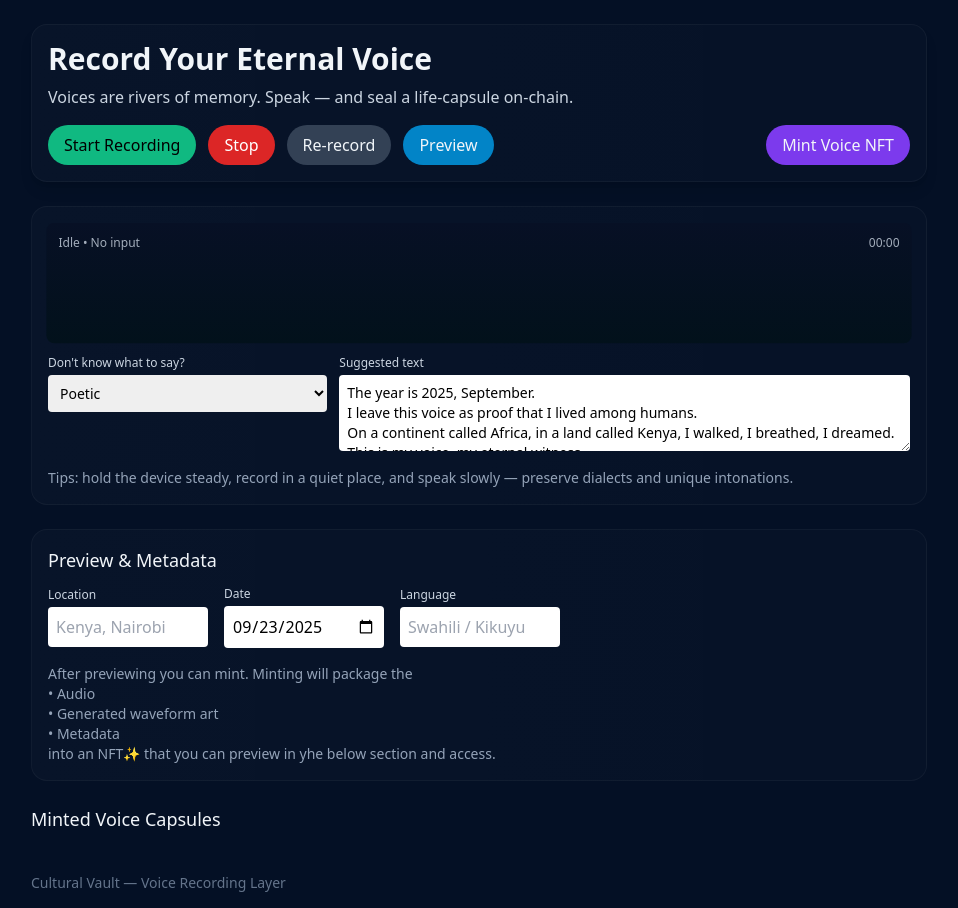
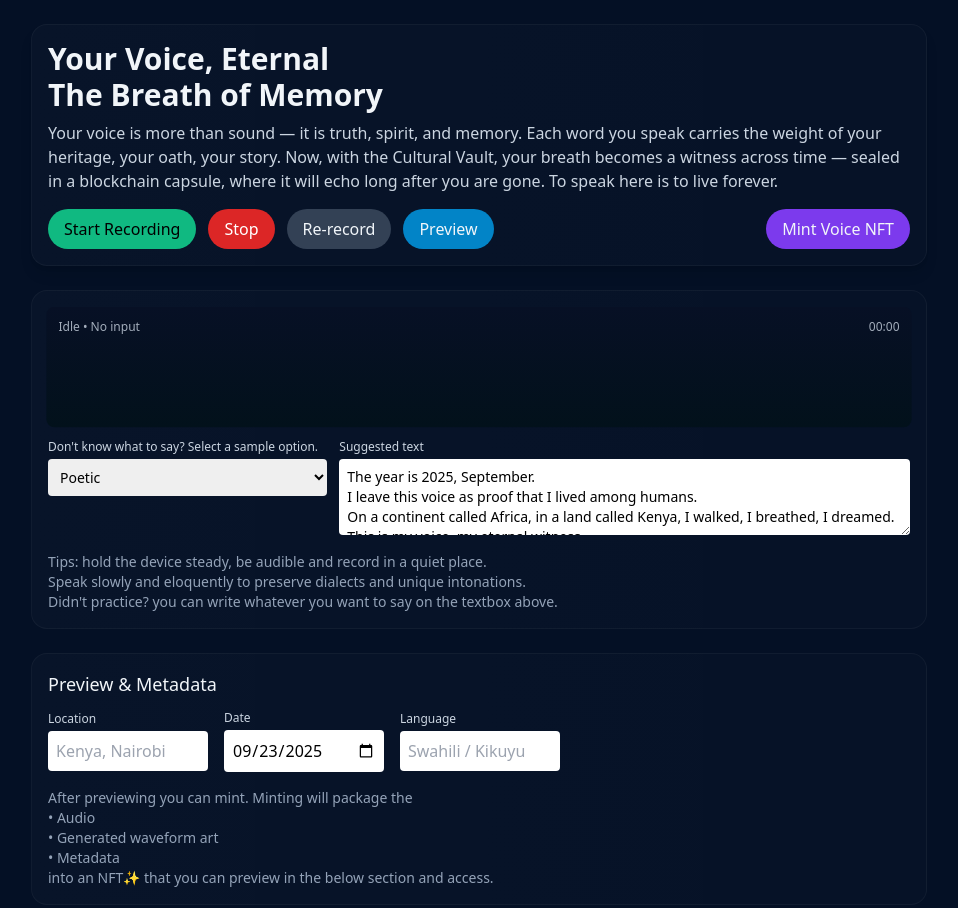
Before and after one commit to MARTINMWIRIGI/soul-nft-dashboard, a website: page public/voice.html in a window 1280 px wide. Shown: the top 908 px of the page, without its empty margins (161-1119 px from the left). Drawn offline with nearby package versions, Linux system fonts and the light colour scheme.

Commit message:
Update voice.html

```diff
--- a/public/voice.html
+++ b/public/voice.html
@@ -20,8 +20,13 @@
     <section class="mb-6">
       <div class="flex items-start gap-4">
         <div class="p-4 rounded-2xl capsule shadow-lg w-full">
-          <h1 class="text-3xl font-semibold">Record Your Eternal Voice</h1>
-          <p class="mt-2 text-slate-300">Voices are rivers of memory. Speak — and seal a life-capsule on-chain.</p>
+          <h1 class="text-3xl font-semibold">Your Voice, Eternal<br>The Breath of Memory</h1>
+          <p class="mt-2 text-slate-300">Your voice is more than sound — it is truth, spirit, and memory.
+Each word you speak carries the weight of your heritage, your oath, your story.
+Now, with the Cultural Vault, your breath becomes a witness across time —
+sealed in a blockchain capsule, where it will echo long after you are gone.
+
+To speak here is to live forever.</p>
           <div class="mt-4 flex gap-3 flex-wrap">
             <button id="startBtn" class="bg-emerald-500 hover:bg-emerald-600 text-black px-4 py-2 rounded-full font-medium">Start Recording</button>
             <button id="stopBtn" class="bg-red-600 hover:bg-red-700 text-white px-4 py-2 rounded-full font-medium" disabled>Stop</button>
@@ -44,7 +49,7 @@
 
         <div class="mt-3 grid grid-cols-1 md:grid-cols-3 gap-3 text-sm">
           <div>
-            <label class="block text-slate-300 text-xs mb-1">Don't know what to say?</label>
+            <label class="block text-slate-300 text-xs mb-1">Don't know what to say? Select a sample option.</label>
             <select id="promptSelect" class="w-full rounded p-2 text-black">
               <option value="poetic">Poetic</option>
               <option value="minimal">Oath</option>
@@ -57,7 +62,9 @@
           </div>
         </div>
 
-        <div class="mt-3 text-slate-400 text-sm">Tips: hold the device steady, record in a quiet place, and speak slowly — preserve dialects and unique intonations.</div>
+        <div class="mt-3 text-slate-400 text-sm">Tips: hold the device steady, be audible and record in a quiet place.
+          <br>Speak slowly and eloquently to preserve dialects and unique intonations.
+        <br>Didn't practice? you can write whatever you want to say on the textbox above.</div>
       </div>
     </section>
 
@@ -88,7 +95,7 @@
           • Generated waveform art
           <br>
           • Metadata
-          <br>into an NFT✨ that you can preview in yhe below section and access.</div>
+          <br>into an NFT✨ that you can preview in the below section and access.</div>
       </div>
     </section>
 
```
